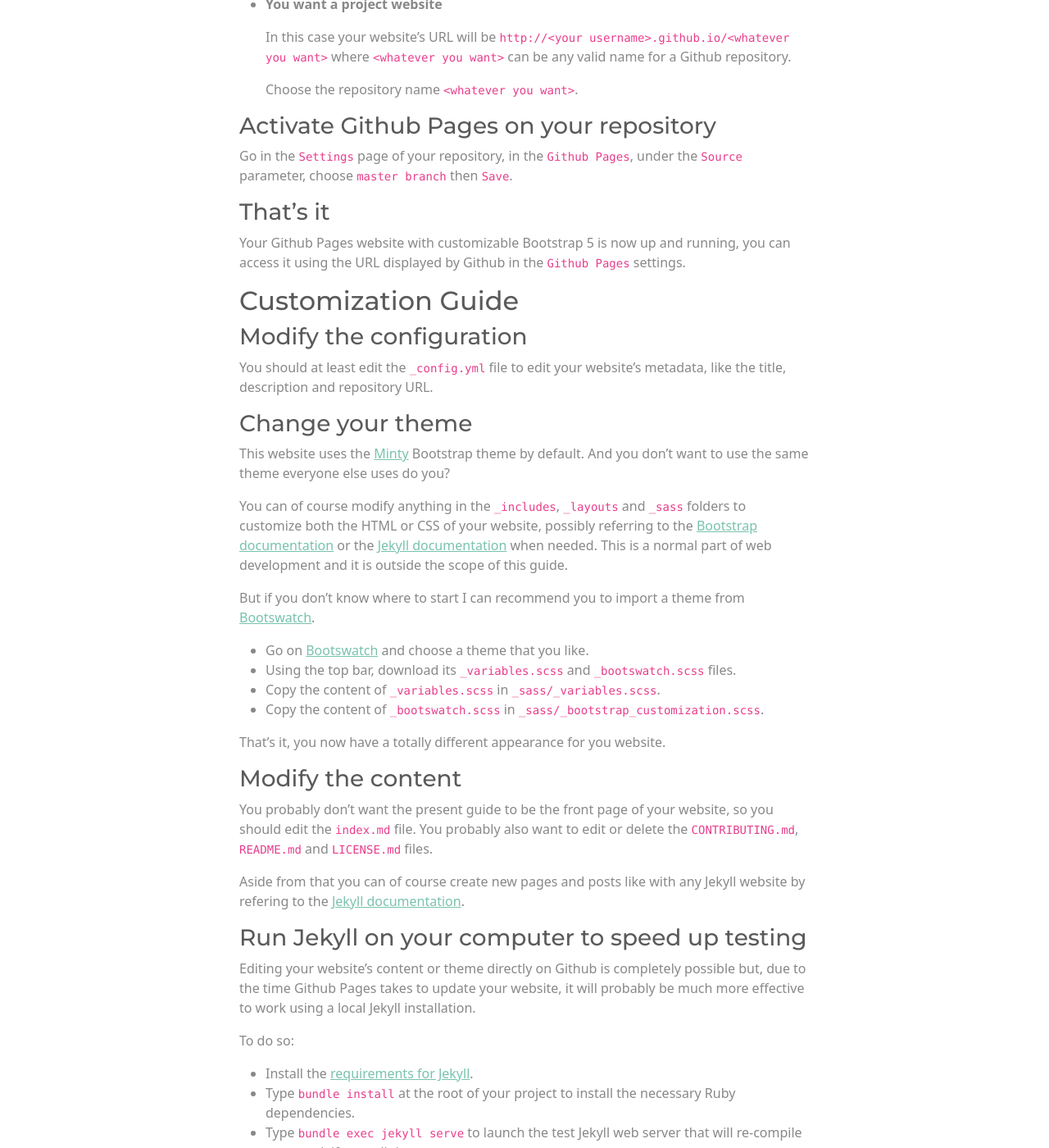
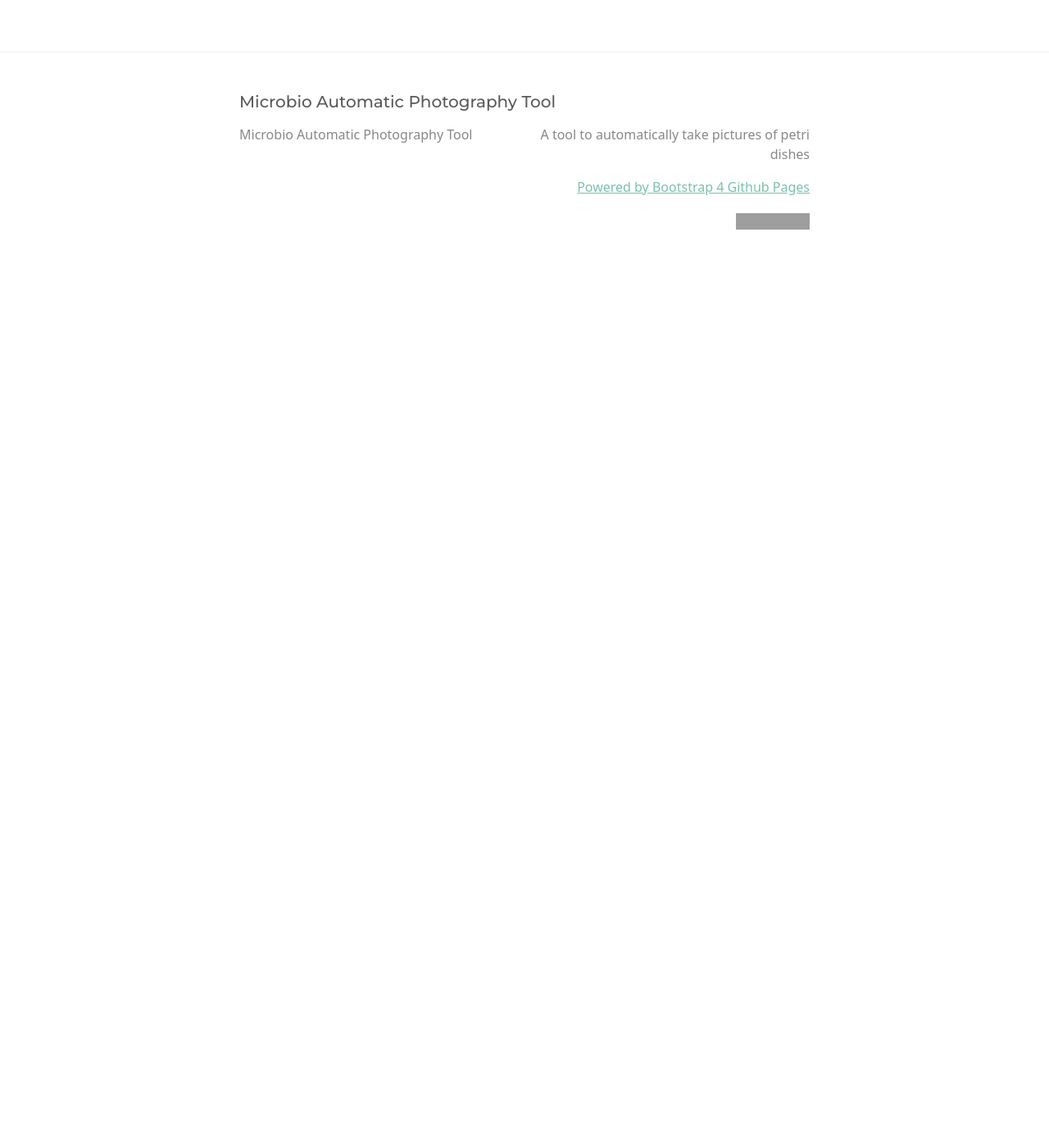
Before and after one commit to bioMAPT/biomapt.github.io, a Jekyll site: the page built from index.md, in a window 1280 px wide and 1400 px high, scrolled down 809 px. Shown: the whole window at 82% size. Built offline with Jekyll 4.4.1, drawn with Linux system fonts in a browser that asks for light colours; after the commit the page ends 1153 px from its top, so only the background shows below that; some of the changed text lies outside the part shown; grey boxes are pictures that could not be loaded.

Commit message:
customize theme for MAPT project

```diff
--- a/_config.yml
+++ b/_config.yml
@@ -13,16 +13,16 @@
 # you will see them accessed via {{ site.title }}, {{ site.email }}, and so on.
 # You can create any custom variable you would like, and they will be accessible
 # in the templates via {{ site.myvariable }}.
-title: Bootstrap 4 Github Pages
+title: Microbio Automatic Photography Tool
 email: ""
 description: >- # this means to ignore newlines until "baseurl:"
-  A Bootstrap 4 start up project for Jekyll and Github Pages
+  A tool to automatically take pictures of petri dishes
 #baseurl: "" # the subpath of your site, e.g. /blog
 #url: "" # the base hostname & protocol for your site, e.g. http://example.com
 #twitter_username: jekyllrb
-#github_username:  jekyll
+github_username: bioMAPT
 
-repository: "nicolas-van/bootstrap-4-github-pages"
+repository: "https://github.com/bioMAPT/MAPT"
 
 # Build settings
 plugins:
--- a/_includes/header.html
+++ b/_includes/header.html
@@ -17,7 +17,7 @@
           {%- endif -%}
         {% endfor -%}
         <li class="nav-item">
-          <a class="nav-link" href="{{ site.github.repository_url }}">Fork me on Github</a>
+          <a class="nav-link" href="{{ site.repository }}">Github</a>
         </li>
       </ul>
     </div>
--- a/index.md
+++ b/index.md
@@ -1,112 +1,30 @@
 ---
 layout: page
-title: Bootstrap 4 Github Pages
+title: Microbio Automatic Photography Tool
 ---
 
-[![Github-sponsors](https://img.shields.io/badge/sponsor-30363D?logo=GitHub-Sponsors&logoColor=#EA4AAA)](https://github.com/sponsors/nicolas-van) [![GitHub Repo stars](https://img.shields.io/github/stars/nicolas-van/bootstrap-4-github-pages?style=social)](https://github.com/nicolas-van/bootstrap-4-github-pages)
+A tool to automatically take photographs of petri dishes.
 
-A [Bootstrap 5](https://getbootstrap.com/) template project for [Github Pages](https://pages.github.com/) and [Jekyll](https://jekyllrb.com/).
-
-* A full Bootstrap 5 theme usable both on Github Pages and with a standalone Jekyll.
-* Recompiles Bootstrap from SCSS files, which allows to customize Bootstrap's variables and use Bootstrap themes.
-* Full support of Bootstrap's JavaScript plugins.
-* Supports all features of Github Pages and Jekyll.
+* Holds up to 10 petri dishes
+* Frequency of photographs is configurable between 4-24 hours
+* Create timelapse images of bacteria and fungus growth
 
 ## Setup Guide
 
-### Create a repository from this template
+### Build MAPT tower
 
-* [Go to this repository page on Github](https://github.com/nicolas-van/bootstrap-4-github-pages).
-* Click the `Star` button on the top right. (OK, this step is facultative, but that would make you a nice person)
-* Click the `Use this template` button on the top right of the page.
+* [Go to the project page on Printables](https://printables.com).
+* Print all parts
+* Assemble
 
-### Choose a name for your repository
+### Install firmware
 
-Here we have two possibilities:
+* Flash an SD card with the 32-bit version of Debian Bookworm (the 64-bit version has wifi issues)
+* Enable ssh
+* Insert the SD card into the Raspberry Pi and power it on
+* Connect to the pi over ssh (eg. `ssh pi@raspberrypi.local`)
+* Run this command to install the MAPT firmware: `curl https://biomapt.github.io | bash`
 
-* **You want a user or organization website**
+## Usage Guide
 
-  In this case your website's URL will be `http://<your username>.github.io` where `<your username>` is your Github user name.
-
-  Choose the repository name `<your username>.github.io`.
-
-* **You want a project website**
-
-  In this case your website's URL will be `http://<your username>.github.io/<whatever you want>` where `<whatever you want>` can be any valid name for a Github repository.
-
-  Choose the repository name `<whatever you want>`.
-
-### Activate Github Pages on your repository
-
-Go in the `Settings` page of your repository, in the `Github Pages`, under the `Source` parameter, choose `master branch` then `Save`.
-
-### That's it
-
-Your Github Pages website with customizable Bootstrap 5 is now up and running, you can access it using the URL displayed by Github in the `Github Pages` settings.
-
-## Customization Guide
-
-### Modify the configuration
-
-You should at least edit the `_config.yml` file to edit your website's metadata, like the title, description and repository URL.
-
-### Change your theme
-
-This website uses the [Minty](https://bootswatch.com/minty/) Bootstrap theme by default. And you don't want to use the same theme everyone else uses do you?
-
-You can of course modify anything in the `_includes`, `_layouts` and `_sass` folders to customize both the HTML or CSS of your website, possibly referring to the [Bootstrap documentation](https://getbootstrap.com/) or the [Jekyll documentation](https://jekyllrb.com/) when needed. This is a normal part of web development and it is outside the scope of this guide.
-
-But if you don't know where to start I can recommend you to import a theme from [Bootswatch](https://bootswatch.com/).
-
-* Go on [Bootswatch](https://bootswatch.com/) and choose a theme that you like.
-* Using the top bar, download its `_variables.scss` and `_bootswatch.scss` files.
-* Copy the content of `_variables.scss` in `_sass/_variables.scss`.
-* Copy the content of `_bootswatch.scss` in `_sass/_bootstrap_customization.scss`.
-
-That's it, you now have a totally different appearance for you website.
-
-### Modify the content
-
-You probably don't want the present guide to be the front page of your website, so you should edit the `index.md` file. You probably also want to edit or delete the `CONTRIBUTING.md`, `README.md` and `LICENSE.md` files.
-
-Aside from that you can of course create new pages and posts like with any Jekyll website by refering to the [Jekyll documentation](https://jekyllrb.com/).
-
-### Run Jekyll on your computer to speed up testing
-
-Editing your website's content or theme directly on Github is completely possible but, due to the time Github Pages takes to update your website, it will probably be much more effective to work using a local Jekyll installation.
-
-To do so:
-
-* Install the [requirements for Jekyll](https://jekyllrb.com/docs/installation/).
-* Type `bundle install` at the root of your project to install the necessary Ruby dependencies.
-* Type `bundle exec jekyll serve` to launch the test Jekyll web server that will re-compile your work if you edit it.
-* You can then open `http://localhost:4000` in your web browser to see your work-in-progress website.
-
-Please note that, to ensure maximum compatibility with Github Pages, the `Gemfile` of this project references the `github-pages` gem, not Jekyll directly. This implies some differences in behavior compared to the official documentation of Jekyll.
-
-## Known issues
-
-* Bootstrap 5 should normally be post-processed using [Autoprefixer](https://github.com/postcss/autoprefixer). Even if it is possible to use autoprefixer with Jekyll, it is not possible with a classic Github Pages installation without adding some kind of pre-processing before publication. Since this project mostly aims compatibility with Github Pages I prefer to keep it that way. The consequences of this choice is that some Bootstrap features could not work as expected on older browsers.
-
-## How to contribute
-
-Like this project ? [Consider adding a star on Github](https://github.com/nicolas-van/bootstrap-4-github-pages).
-
-[You can also see the contribution guide](https://github.com/nicolas-van/bootstrap-4-github-pages/blob/master/CONTRIBUTING.md).
-
-## Websites using Bootstrap 4 Github Pages
-
-* [My personal blog](https://nicolas-van.github.io/)
-* [the wavelet's profile](https://thewavelet.github.io/)
-* [William Moore's website](https://will2bill.com/)
-* [roseblood.github.io](https://roseleblood.github.io/)
-* [borislouis.github.io](https://borislouis.github.io/)
-* [dariusnwadike.github.io](https://dariusnwadike.github.io/)
-* [libcoap.net](https://libcoap.net/)
-
-## Other Github Pages related projects
-
-I'm a fan of Github Pages for the possibilities it offers to anyone to publish a website for free. I have multiple projects that could be of interest if that's your case too:
-
-* [Easy Markdown to Github Pages](https://nicolas-van.github.io/easy-markdown-to-github-pages/)
-* [Parcel Github Pages Boilerplate](https://github.com/nicolas-van/parcel-github-pages-boilerplate)
+TODO
```
